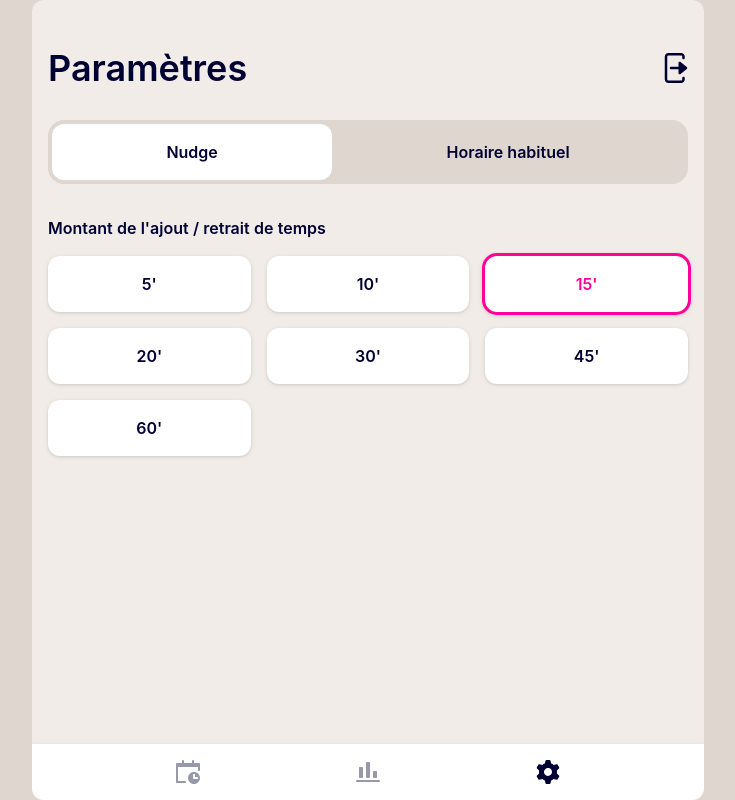
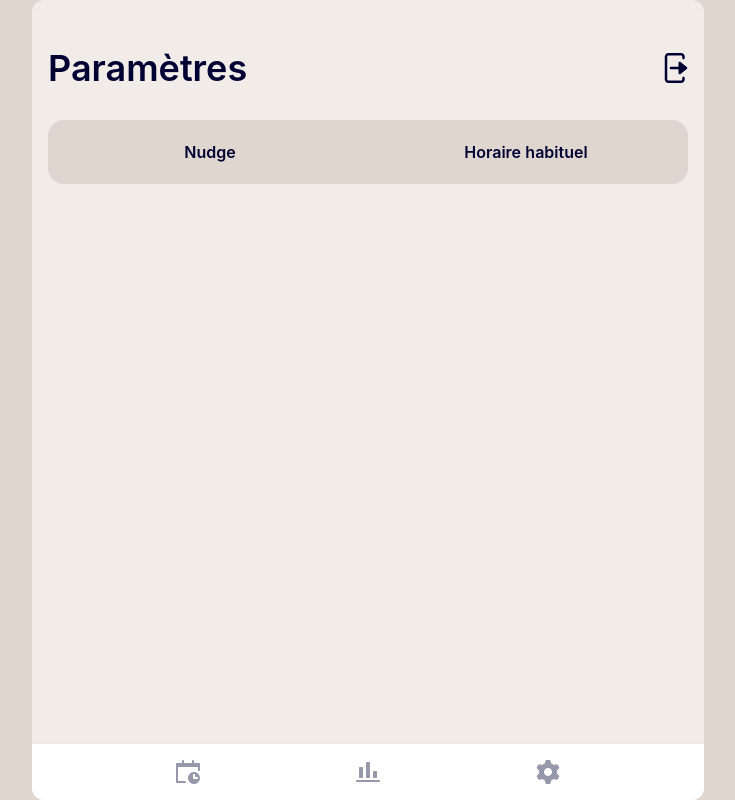
Before and after one commit to antistatique/windmill, a Next.js app: page /parameters in a window 1280 px wide. Shown: the whole page, without its empty margins (272-1007 px from the left). Built offline with nearby package versions, Linux system fonts and the light colour scheme.

Commit message:
Add specific page for each params

```diff
--- a/components/Nav.tsx
+++ b/components/Nav.tsx
@@ -20,7 +20,7 @@ const routes = [
   },
   {
     name: 'Parameters',
-    path: '/parameters',
+    path: '/parameters/nudge',
     aria: 'Paramètres',
     icon: <SettingsIcon />,
   },
--- a/components/TimeEntry.tsx
+++ b/components/TimeEntry.tsx
@@ -1,7 +1,10 @@
 /* eslint-disable @typescript-eslint/no-unused-vars */
 /* eslint-disable @typescript-eslint/naming-convention */
+import { useRouter } from 'next/router';
+
 import TrashIcon from '@/components/icons/trash';
 import TimeInput from '@/components/TimeInput';
+import compare from '@/helpers/array';
 import getUsualWorktime from '@/helpers/usualWorktime';
 
 type Props = {
@@ -86,7 +89,14 @@ const TimeEntry = ({
     handleTimeChange(updatedWorktime);
   };
 
+  const router = useRouter();
+
   const handleUsualWorktime = () => {
+    if (!localStorage.getItem('usual_worktime')) {
+      router.push('/parameters/usual-worktime');
+      return;
+    }
+
     handleTimeChange(getUsualWorktime());
   };
 
--- a/components/parameters/UsualWorktime.tsx
+++ b/components/parameters/UsualWorktime.tsx
@@ -2,24 +2,31 @@ import { useState } from 'react';
 
 import CheckIcon from '@/components/icons/check';
 import TimeEntry from '@/components/TimeEntry';
-import compareArrays from '@/helpers/compareArrays';
+import compare from '@/helpers/array';
 import getUsualWorktime from '@/helpers/usualWorktime';
 
 const UsualWorktime = () => {
   const [worktime, setWorktime] = useState(getUsualWorktime());
 
   const [isValidate, setIsValidate] = useState(false);
-  const [isSaved, setIsSaved] = useState(true);
+  const [isSaved, setIsSaved] = useState(false);
 
   const onTimeChange = (updatedWorktime: string[], isValid: boolean) => {
     setWorktime(updatedWorktime);
     setIsValidate(isValid);
 
-    setIsSaved(compareArrays(updatedWorktime, getUsualWorktime()));
+    setIsSaved(compare(updatedWorktime, getUsualWorktime()));
   };
 
   const handleSave = () => {
-    localStorage.setItem('usual_worktime', worktime.join(','));
+    const [amStart, amStop, pmStart, pmStop] = worktime;
+
+    if (!amStart && !amStop && !pmStart && !pmStop) {
+      localStorage.removeItem('usual_worktime');
+    } else {
+      localStorage.setItem('usual_worktime', worktime.join(','));
+    }
+
     setIsSaved(true);
   };
 
--- /dev/null
+++ b/helpers/array.ts
@@ -0,0 +1,4 @@
+const compare = (a: string[], b: string[]) =>
+  JSON.stringify(a) === JSON.stringify(b);
+
+export default compare;
--- a/helpers/compareArrays.ts
+++ /dev/null
@@ -1,4 +0,0 @@
-const compareArrays = (a: string[], b: string[]) =>
-  JSON.stringify(a) === JSON.stringify(b);
-
-export default compareArrays;
--- a/pages/parameters.tsx
+++ /dev/null
@@ -1,76 +0,0 @@
-import { useState } from 'react';
-import Head from 'next/head';
-import { signOut } from 'next-auth/react';
-
-import LogoutIcon from '@/components/icons/logout';
-import Nudge from '@/components/parameters/Nudge';
-import UsualWorktime from '@/components/parameters/UsualWorktime';
-
-const Parameters = () => {
-  type Tab = {
-    name: string;
-    aria: string;
-    component: JSX.Element;
-  };
-
-  const tabs = [
-    {
-      name: 'Nudge',
-      aria: 'Configuration du nudge',
-      component: <Nudge />,
-    },
-    {
-      name: 'Horaire habituel',
-      aria: "Configuration d'un horaire habituel",
-      component: <UsualWorktime />,
-    },
-  ];
-
-  const [activeTab, setActiveTab] = useState(tabs[0]);
-
-  const handleTabChange = (tab: Tab) => {
-    setActiveTab(tab);
-  };
-
-  return (
-		<>
-			<Head>
-				<title>Windmill - Parameters</title>
-				<meta name='description' content="Paramètres de l'application" />
-			</Head>
-
-			<main className='flex h-full flex-col space-y-8 p-4'>
-				<div className='mt-8 flex items-center'>
-					<h1 className='grow text-4xl font-semibold truncate'>Paramètres</h1>
-					<button
-						type='button'
-						onClick={() => signOut()}
-						className='scale-125 hover:text-pink'
-					>
-						<LogoutIcon />
-					</button>
-				</div>
-
-				<nav className='flex rounded-2xl bg-westar p-1'>
-					{tabs.map((tab) => (
-						<button
-							key={tab.name}
-							type='button'
-							onClick={() => handleTabChange(tab)}
-							aria-label={tab.aria}
-							className={`nav-button grow rounded-xl p-4 font-semibold truncate ${
-								tab.name === activeTab.name ? 'bg-white' : 'hover:text-pink'
-							}`}
-						>
-							{tab.name}
-						</button>
-					))}
-				</nav>
-
-				<div className='grow space-y-4'>{activeTab.component}</div>
-			</main>
-		</>
-	);
-};
-
-export default Parameters;
--- /dev/null
+++ b/pages/parameters/[...tab].tsx
@@ -0,0 +1,80 @@
+import Head from 'next/head';
+import Link from 'next/link';
+import { useRouter } from 'next/router';
+import { signOut } from 'next-auth/react';
+
+import LogoutIcon from '@/components/icons/logout';
+import Nudge from '@/components/parameters/Nudge';
+import UsualWorktime from '@/components/parameters/UsualWorktime';
+
+const Parameters = () => {
+  type Tab = {
+    key: string;
+    name: string;
+    aria: string;
+    component: JSX.Element;
+  };
+
+  const tabs = [
+    {
+      key: 'nudge',
+      name: 'Nudge',
+      aria: 'Configuration du nudge',
+      component: <Nudge />,
+    },
+    {
+      key: 'usual-worktime',
+      name: 'Horaire habituel',
+      aria: "Configuration d'un horaire habituel",
+      component: <UsualWorktime />,
+    },
+  ];
+
+  const router = useRouter();
+  const slug = router.query.tab?.[0];
+
+  const activeTab = tabs.find((t: Tab) => t.key === slug);
+
+  return (
+    <>
+      <Head>
+        <title>Windmill - Parameters</title>
+        <meta name="description" content="Paramètres de l'application" />
+      </Head>
+
+      <main className="flex h-full flex-col space-y-8 p-4">
+        <div className="mt-8 flex items-center">
+          <h1 className="grow truncate text-4xl font-semibold">Paramètres</h1>
+          <button
+            type="button"
+            onClick={() => signOut()}
+            className="scale-125 hover:text-pink"
+          >
+            <LogoutIcon />
+          </button>
+        </div>
+
+        <nav className="flex rounded-2xl bg-westar p-1">
+          {tabs.map(tab => (
+            <Link
+              key={tab.key}
+              href={`/parameters/${tab.key}`}
+              aria-label={tab.aria}
+              className={`w-full truncate rounded-xl p-4 text-center font-semibold ${
+                tab.name === activeTab?.name ? 'bg-white' : 'hover:text-pink'
+              }`}
+            >
+              {tab.name}
+            </Link>
+          ))}
+        </nav>
+
+        {activeTab && (
+          <div className="grow space-y-4">{activeTab?.component}</div>
+        )}
+      </main>
+    </>
+  );
+};
+
+export default Parameters;
```
